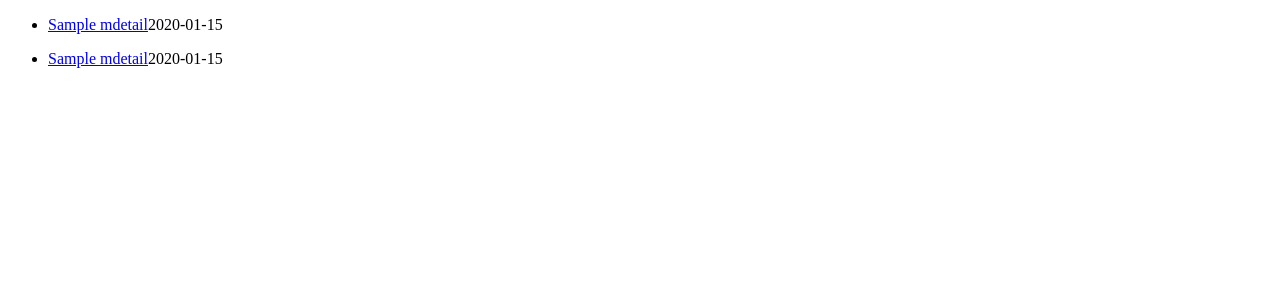
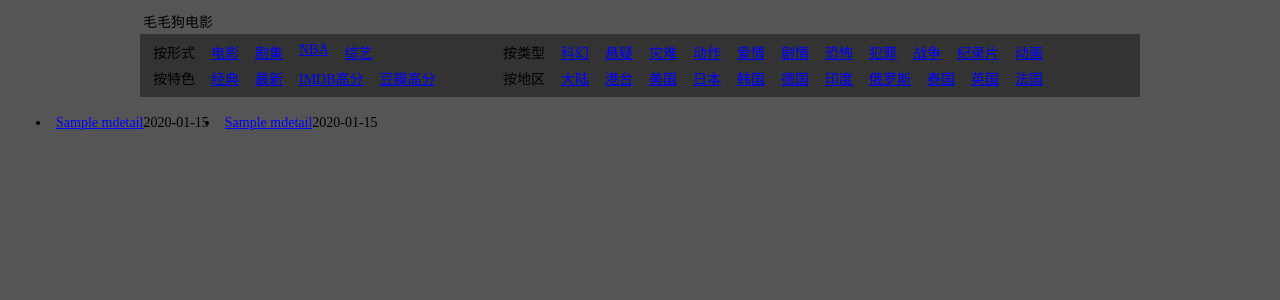
Before and after one commit to Toweringweed/mysite, a Django app: template templates/index.html in a window 1280 px wide. Shown: the top 300 px of the page. Run offline with Django 3.2, Linux system fonts and the light colour scheme; the template is opened without the code that fills it: values that come from a table or form of the project are taken from there, others are empty; tables that the repository leaves empty hold one stand-in row (values such as "Sample post").

Commit message:
7.26
7.26

```diff
--- /dev/null
+++ b/movie/static/css/layout.css
@@ -0,0 +1,9 @@
+body{background: #555; font-size:14px; }
+a{color:blue}
+#head{width: 1000px; margin: 0 auto; text-align: center; float: none; clear: both}
+#nav{background: #333; padding:5px}
+#nav ul{width: 630px; float: left; list-style:none; margin:0; padding:0 }
+#nav ul dd, li{float: left; padding:3px 5px; margin:0 3px}
+#left{width:800px; float:left}
+#right{width:180px; float:right}
+.small{clear:both; height:1px; float:none}
--- /dev/null
+++ b/movie/static/css/style.css
@@ -0,0 +1,6 @@
+body{background: #888; font-size:14px; }
+a{color:orange}
+
+#head{width: 1000px; margin: 0 auto; text-align: center; float: none; clear: both}
+#nav{}
+#nav ul{width: 500px; float: left;}
--- a/templates/index.html
+++ b/templates/index.html
@@ -2,9 +2,72 @@
 <html lang="en">
 <head>
     <meta charset="UTF-8">
-    <title>Title</title>
+    <title>毛毛狗影视</title>
+    {% load staticfiles %}
+    <link rel="stylesheet" type="text/css" href="{% static 'css/layout.css' %}" />
 </head>
 <body>
+<div>
+    <div id="head">
+        <table>
+            <tr>
+                <td>毛毛狗电影</td>
+                <td></td>
+            </tr>
+        </table>
+        <div id="nav">
+
+            <ul style="width:350px">
+                <dd>按形式</dd>
+                <li><a href="#">电影</a> </li>
+                <li><a href="#">剧集</a> </li>
+                <li><a href="#">NBA</a> </li>
+                <li><a href="#">综艺</a> </li>
+            </ul>
+            <ul>
+                <dd>按类型</dd>
+                <li><a href="#">科幻</a> </li>
+                <li><a href="#">悬疑</a> </li>
+                <li><a href="#">灾难</a> </li>
+                <li><a href="#">动作</a> </li>
+                <li><a href="#">爱情</a> </li>
+                <li><a href="#">剧情</a> </li>
+                <li><a href="#">恐怖</a> </li>
+                <li><a href="#">犯罪</a> </li>
+                <li><a href="#">战争</a> </li>
+                <li><a href="#">纪录片</a> </li>
+                <li><a href="#">动画</a> </li>
+            </ul>
+             <ul style="width:350px">
+                <dd >按特色</dd>
+                <li><a href="#">经典</a> </li>
+                <li><a href="#">最新</a> </li>
+                <li><a href="#">IMDB高分</a> </li>
+                <li><a href="#">豆瓣高分</a> </li>
+            </ul>
+            <ul>
+                <dd>按地区</dd>
+                <li><a href="#">大陆</a> </li>
+                <li><a href="#">港台</a> </li>
+                <li><a href="#">美国</a> </li>
+                <li><a href="#">日本</a> </li>
+                <li><a href="#">韩国</a> </li>
+                <li><a href="#">德国</a> </li>
+                <li><a href="#">印度</a> </li>
+                <li><a href="#">俄罗斯</a> </li>
+                <li><a href="#">泰国</a> </li>
+                <li><a href="#">英国</a> </li>
+                <li><a href="#">法国</a> </li>
+
+            </ul>
+
+            <div class="small"></div>
+        </div>
+        <div class="small"></div>
+
+    </div>
+    <div id="middle">
+        <div id="left">
              <ul>
             {% for i in last_list %}
             <li><a href="{% url 'detail' i.m_id %}" target="_blank" >{{ i.m_name }}</a><span>{{ i.m_update_douban | date:"Y-m-d" }}</span></li>
@@ -17,5 +80,15 @@
             <li><a href="{% url 'detail' i.m_id %}" target="_blank" >{{ i.m_name }}</a><span>{{ i.m_update_douban | date:"Y-m-d" }}</span></li>
             {% endfor %}
             </ul>
+        </div>
+        <div id="right">
+
+        </div>
+
+    </div>
+    <div id="foot"></div>
+
+</div>
+
 </body>
 </html>
```
Also changed, not shown: movie/db_trans.py (added, +172 -0 lines), movie/tests.py (deleted, +0 -96 lines). Lines whose indentation alone changed are shown as unchanged.
